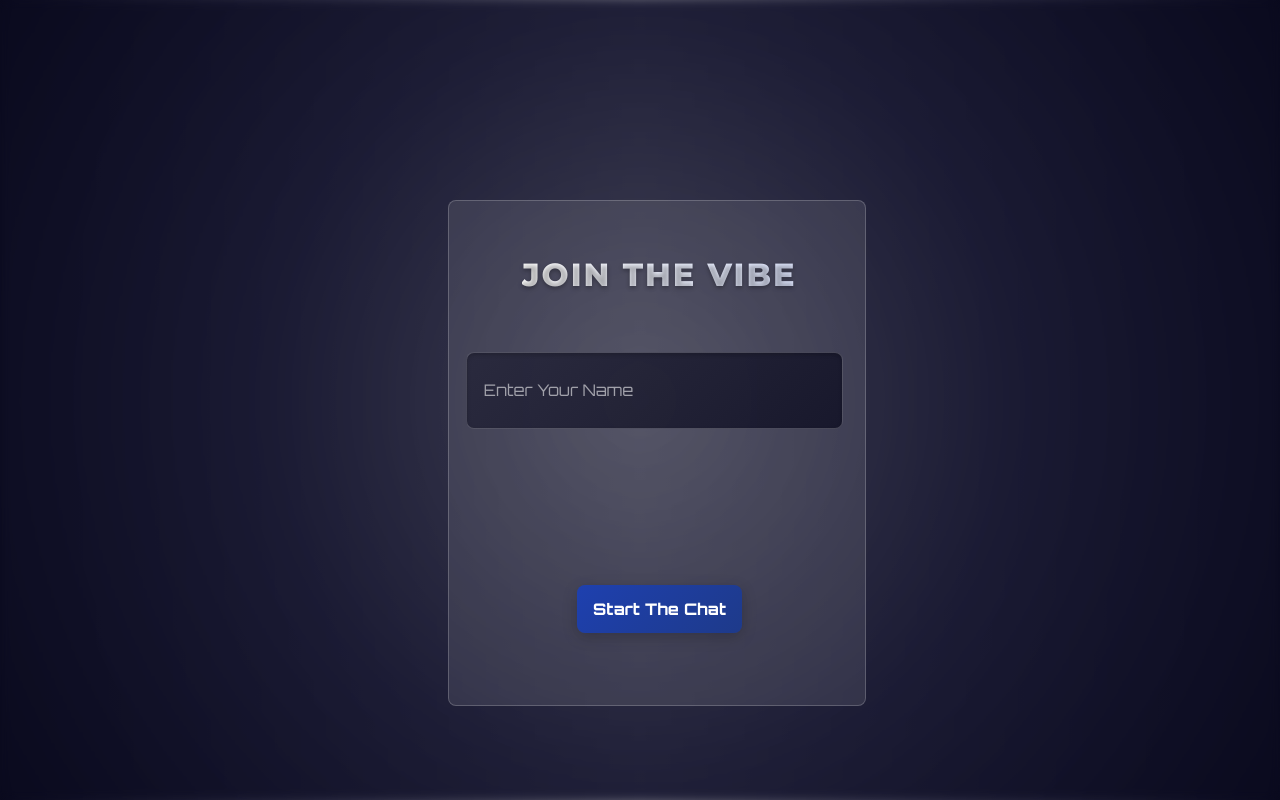
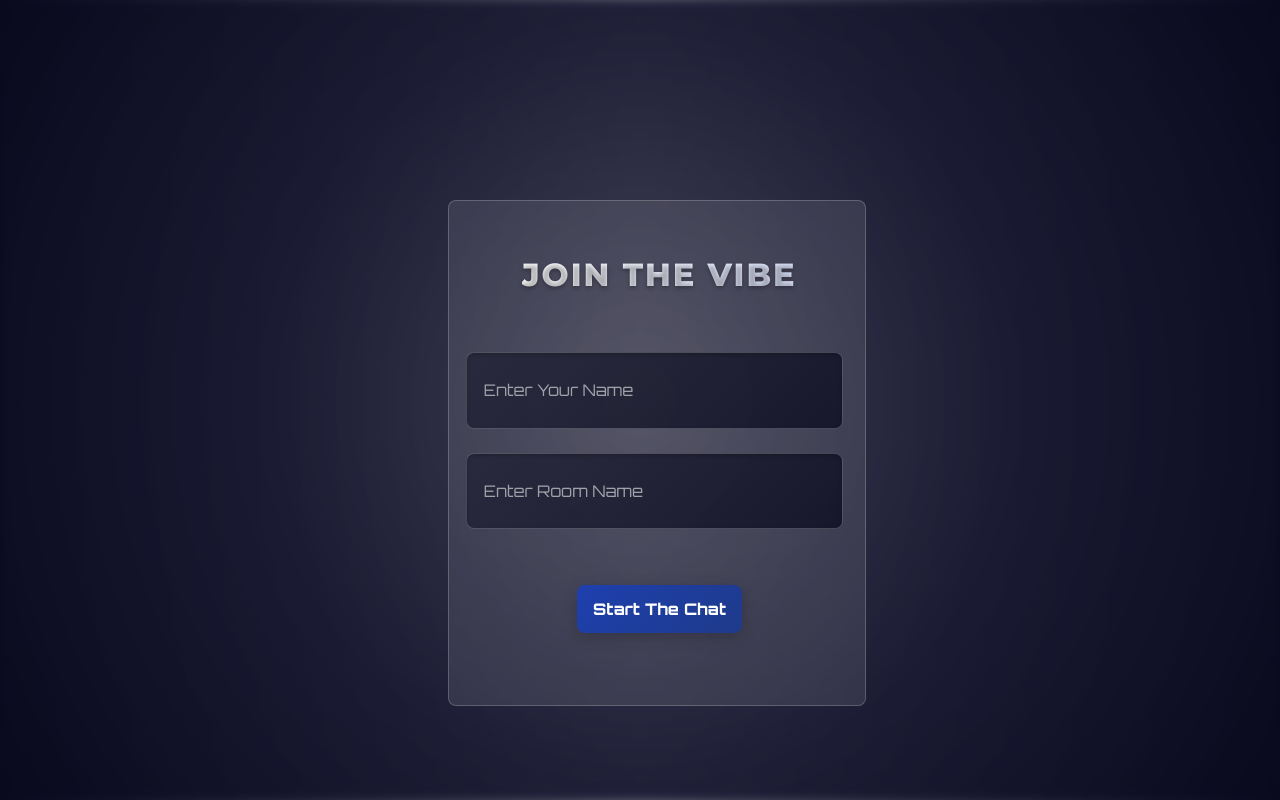
Before and after one commit to NabinCenth/ChatVibe-Client, a React (Vite) app: page / in a window 1280 px wide. Built offline with nearby package versions, Linux system fonts and the light colour scheme.

Commit message:
added Room feature

```diff
--- a/src/App.jsx
+++ b/src/App.jsx
@@ -1,92 +1,115 @@
-import { useState } from 'react'
-import{io, Socket} from 'socket.io-client'
-import './App.css'
-import { useEffect } from 'react';
-import Title from './Component/Head/Title';
-import Container from './Component/Board/Container';
-import Card from './Component/Card/Card';
+import { useState } from "react";
+import { io, Socket } from "socket.io-client";
+import "./App.css";
+import { useEffect } from "react";
+import Title from "./Component/Head/Title";
+import Container from "./Component/Board/Container";
+import Card from "./Component/Card/Card";
 function App() {
-  const[Name,setName]=useState("");
-  const[socket,setSocket]=useState(null);
-  const [message,setMessage]=useState("");
-  const [emptymsg,setEmptyMsg]=useState(true);
-  const handleClick=(name)=>{
-    if(name.trim()==""){
+  const [room, setRoom] = useState("");
+  const [Name, setName] = useState("");
+  const [socket, setSocket] = useState(null);
+  const [message, setMessage] = useState("");
+  const [emptymsg, setEmptyMsg] = useState(true);
+  const roomname = (roomname) => {
+    if (roomname.trim() == "") {
+      alert(
+        "You Havent Entered Room Name So you will be added to general room"
+      );
+      return;
+    }
+    setRoom(roomname);
+    console.log("room name from app", roomname);
+  };
+  const handleClick = (name) => {
+    if (name.trim() == "") {
       alert("Please enter your name");
       return;
     }
 
+
     setIsStarted(false);
-    const tempSocket = io("https://chatvibe-v4sg.onrender.com/", {
-      transports: ["websocket"]
+    const tempSocket = io(import.meta.env.VITE_SOCKET_URL, {
+      transports: ["websocket"],
     });
     tempSocket.on("connect", () => {
-
       console.log("name in socket", name);
       tempSocket.emit("name", name);
-        socket?.on("name",(name)=>{
-      console.log("name from server",name);
+      socket?.on("name", (name) => {
+        console.log("name from server", name);
       });
-      }
-    );
+    });
     setName(name);
     setSocket(tempSocket);
-  }
-
+  };
 
   //REcived message in array
-  const [receivemsg,setReceiveMsg]=useState([]);
-  const Addreceivemsg=(message)=>{
-    setReceiveMsg((prev)=>([...prev,{text:message,isOwn:false}]));
+  const [receivemsg, setReceiveMsg] = useState([]);
+  const Addreceivemsg = (message) => {
+    setReceiveMsg((prev) => [...prev, { text: message, isOwn: false }]);
+  };
+  // ADD All messages in array
+  const [allmessages, setAllMessages] = useState([]);
+  const addAllMessages = (message, isOwn, time, name) => {
+    if (message == "") {
+      return;
     }
-  // ADD All messages in array
-  const [allmessages,setAllMessages]=useState([]);
-  const addAllMessages=(message,isOwn,time,name)=>{
-    if(message==""){
-      return ;
-    }
-    setAllMessages((prev)=>([...prev,{text:message,isOwn:isOwn,time:time,name:name}]));
-  }
-  useEffect(()=>{
+    setAllMessages((prev) => [
+      ...prev,
+      { text: message, isOwn: isOwn, time: time, name: name },
+    ]);
+  };
+  useEffect(() => {
     console.log("hello from use effec3333");
-    socket?.on("connect",()=>{
-      socket?.on("name",(name)=>{
-        console.log("name from server",name);
+    socket?.on("connect", () => {
+      socket?.on("name", (name) => {
+        console.log("name from server", name);
       });
-      socket?.on("message",(Remotemessageobj)=>{
-        console.log("message from server",Remotemessageobj);
+      socket?.on("message", (Remotemessageobj) => {
+        console.log("message from server", Remotemessageobj);
+        setEmptyMsg(false);
         Addreceivemsg(Remotemessageobj.text);
-        addAllMessages(Remotemessageobj.text,false,Remotemessageobj.time,Remotemessageobj.name);
-
-      })
-    console.log("connected to server",message);
-  })},[socket]);
+        addAllMessages(
+          Remotemessageobj.text,
+          false,
+          Remotemessageobj.time,
+          Remotemessageobj.name
+        );
+      });
+      console.log("connected to server", message);
+    });
+  }, [socket]);
   //get time
   function getCurrentTime() {
     const now = new Date();
-    return now.toLocaleTimeString([], { hour: '2-digit', minute: '2-digit' });
+    return now.toLocaleTimeString([], { hour: "2-digit", minute: "2-digit" });
   }
 
-const getmsgfromsender=(messages)=>{
-  console.log("message from sender",messages);
+  const getmsgfromsender = (messages) => {
+    console.log("message from sender", messages);
     setEmptyMsg(false);
-  const Remotemessageobj={
-    name:Name,
-    text:messages,
-    time:getCurrentTime()
-  }
+    const Remotemessageobj = {
+      name: Name,
+      text: messages,
+      time: getCurrentTime(),
+    };
     setMessage(Remotemessageobj);
-  console.log("name from sender",Remotemessageobj);
-  socket.emit("message",Remotemessageobj);
-}
-const [isstarted,setIsStarted]=useState(true);
-const[isown,setIsOwn]=useState(true);
-
+    console.log("name from sender", Remotemessageobj);
+    console.log("room from sender", room);
+    socket.emit("room", room);
+    socket.emit("message", Remotemessageobj);
+  };
+  const [isstarted, setIsStarted] = useState(true);
+  const [isown, setIsOwn] = useState(true);
 
   return (
     <>
       {isstarted ? (
-    <Card setIsStarted={setIsStarted} myhandle={handleClick}  />
+        <Card
+          setIsStarted={setIsStarted}
+          handleRoomName={roomname}
+          myhandle={handleClick}
+        />
       ) : (
         <>
           <Title className="title" />
@@ -103,7 +126,7 @@ const[isown,setIsOwn]=useState(true);
         </>
       )}
     </>
-  )
+  );
 }
 
-export default App
+export default App;
--- a/src/Component/Card/Card.css
+++ b/src/Component/Card/Card.css
@@ -37,8 +37,12 @@
     left: 5vw!important;
   }
   .NameREQ{
-    top: 35%!important;
+    top: 30%!important;
   left: 3%!important;
+  }
+  .roomreq{
+    top:49%!important;
+    left:3%!important;
   }
   .connect-btn{
     display: flex;
@@ -56,6 +60,29 @@
     opacity: 1;
     transform: scale(1) translateY(0);
   }
+}
+.roomreq{
+  width: 82%;
+  height: 10%;
+  padding: 12px 17px;
+  margin-bottom: 1rem;
+  position:absolute;
+  left: 4%;
+  top:50%;
+ background: linear-gradient(
+      135deg,
+      rgba(40, 40, 60, 0.9) 0%,
+      rgba(20, 20, 40, 0.9) 100%
+    ); /* Dark gradient for a cooler, more professional look */
+    border: 1px solid rgba(255, 255, 255, 0.2);
+    border-radius: 8px;
+    font-family: 'Inter', sans-serif;
+    font-size: 16px;
+    font-weight: 400;
+    color: #ffffff;
+    box-shadow: inset 0 2px 4px rgba(0, 0, 0, 0.2);
+    outline: none;
+    transition: background 0.2s ease, border-color 0.2s ease;
 }
 .NameREQ{
 
@@ -81,7 +108,7 @@
     outline: none;
     transition: background 0.2s ease, border-color 0.2s ease;
   }
-.NameREQ:focus {
+.roomreq:focus,.NameREQ:focus {
   background: linear-gradient(
     135deg,
     rgba(50, 50, 70, 0.9) 0%,
@@ -90,6 +117,7 @@
   border-color: rgba(37, 99, 235, 0.5); /* Subtle blue glow on focus */
   box-shadow: 0 0 8px rgba(37, 99, 235, 0.3);
 }
+.roomreq::placeholder,
 .NameREQ::placeholder {
   color: #a1a1aa;
   font-weight: 400;
--- a/src/Component/Card/Card.jsx
+++ b/src/Component/Card/Card.jsx
@@ -3,9 +3,16 @@ import './Card.css'
 import{io} from 'socket.io-client'
 function Card(props) {
  const [name,setName]=React.useState("");
+ const [roomname,setRoomName]=React.useState("");
  const handlesend=()=>{
   console.log("name from card",name);
   props.myhandle(name);
+  if (name.trim() === "") {
+    return;
+  }
+      props.handleRoomName(roomname);
+
+
  }
 const handleChange=(e)=>{
   setName(e.target.value);
@@ -14,6 +21,7 @@ const handleChange=(e)=>{
   <div className="Card">
   <div className="Card-header">Join the Vibe</div>
     <input type="text" className="NameREQ" placeholder='Enter Your Name' onChange={handleChange} />
+    <input type="text" className="roomreq" placeholder='Enter Room Name' onChange={(e)=>{ setRoomName(e.target.value)}} />
      <div className='connect-btn' onClick={handlesend}>Start The Chat</div></div>
 
     </div>
```
Also changed, not shown: src/Component/Head/Title.css (+4 -5 lines), 2 other files (tests, documents, lock files or other folders). Lines whose indentation alone changed are shown as unchanged.
